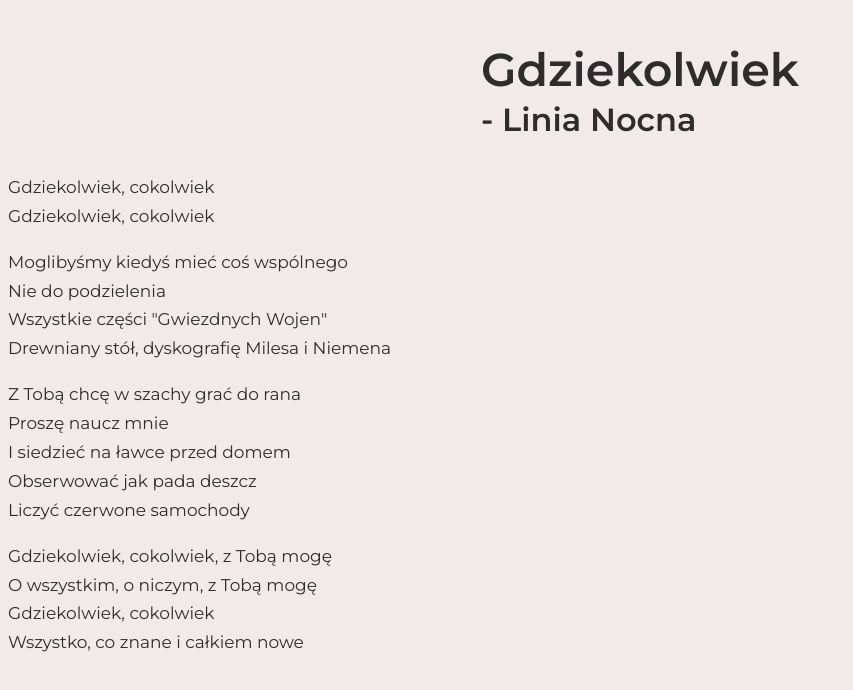
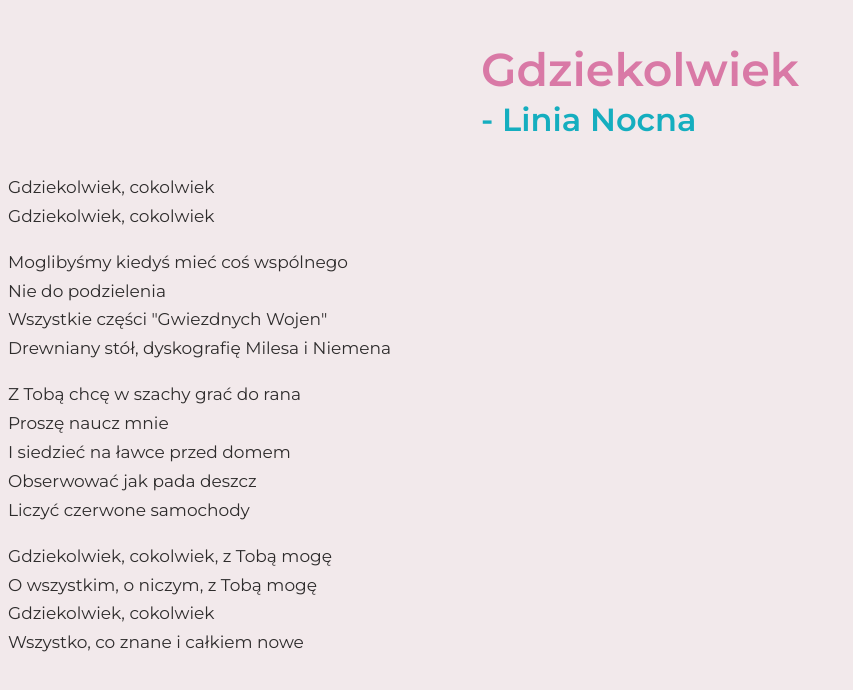
Before and after one commit to superdzoni/nauka-gita, a plain HTML site: page index.html in a window 1280 px wide. Shown: the whole page, without its empty margins (0-853 px from the left). Drawn offline with Linux system fonts and the light colour scheme.

Commit message:
Change header styles

```diff
--- a/css/style.css
+++ b/css/style.css
@@ -17,8 +17,10 @@ body {
 h1 {
     font-size: 46px;
     margin: 48px 0 0 0;
+    color: #D979A6;
 }
 
 h2 {
     font-size: 32px;
+    color: #15AEBF;
 }
```
